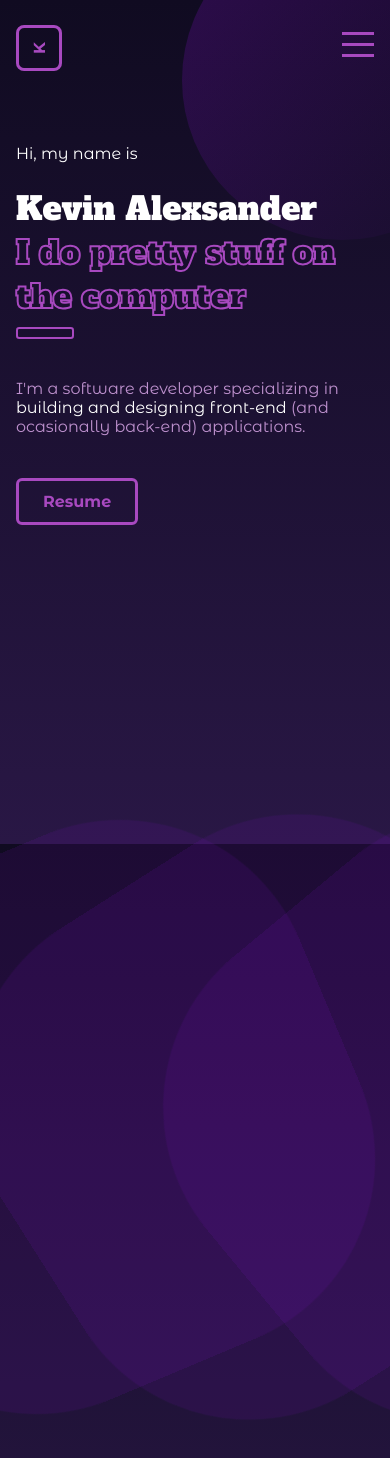
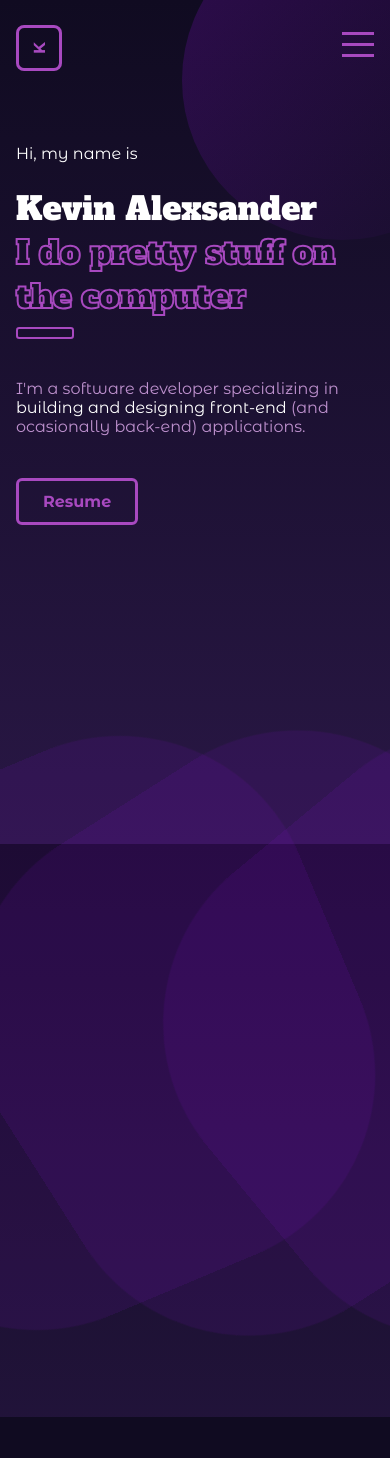
Before and after one commit to AlexsanderKevin/portfolio, a React (Create React App) app: page / in a window 390 px wide. Shown: the top 1458 px of the page. After the commit the page ends 1417 px from the top, so only its background shows below. Built offline with nearby package versions, Linux system fonts and the light colour scheme.

Commit message:
improved background responsiveness

```diff
--- a/src/components/BackgroundIlustration/BackgroundIlustration.module.css
+++ b/src/components/BackgroundIlustration/BackgroundIlustration.module.css
@@ -50,4 +50,7 @@
   .planet {
     right: -7rem;
   }
+  .wave {
+    top: 90vh;
+  }
 }
```
